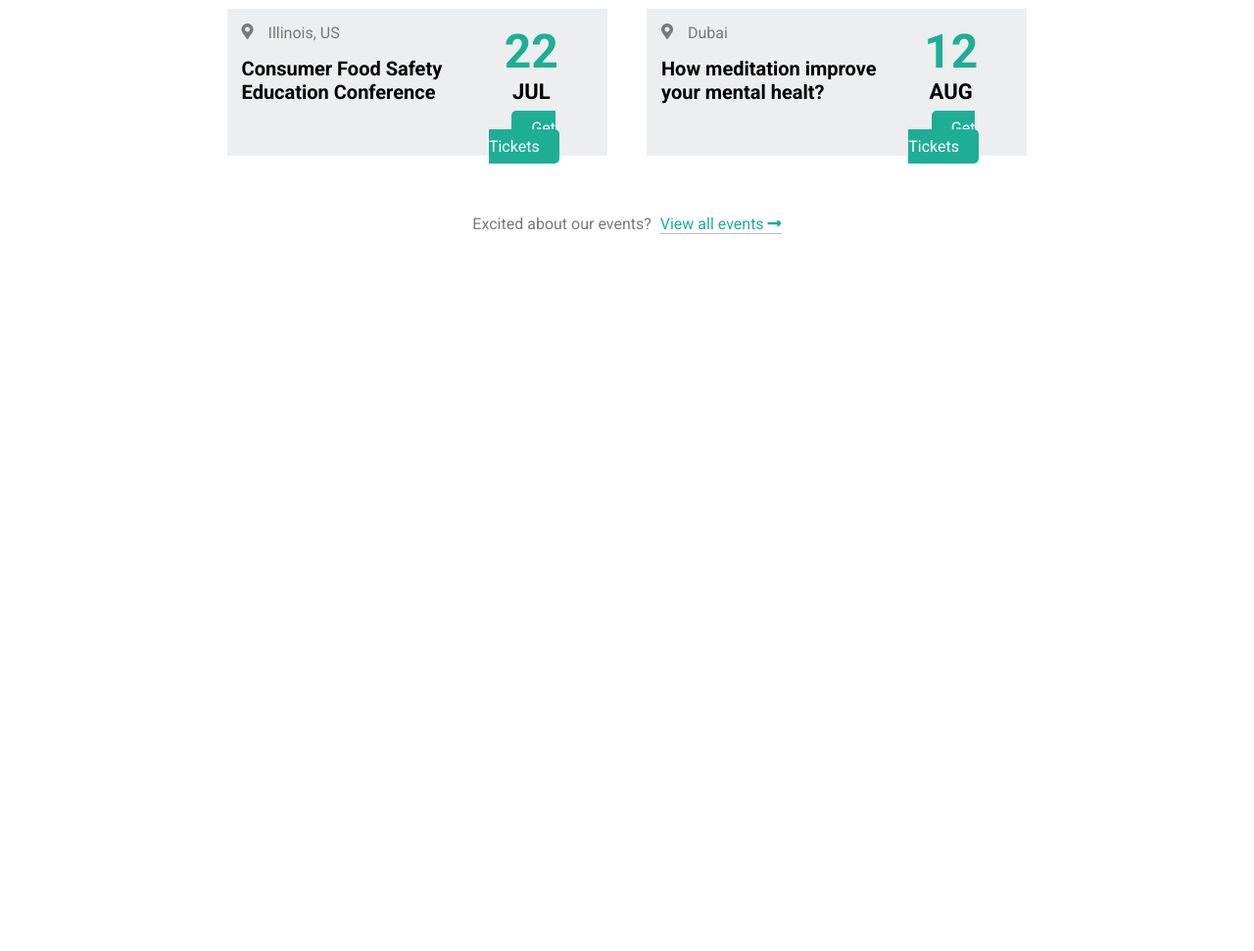
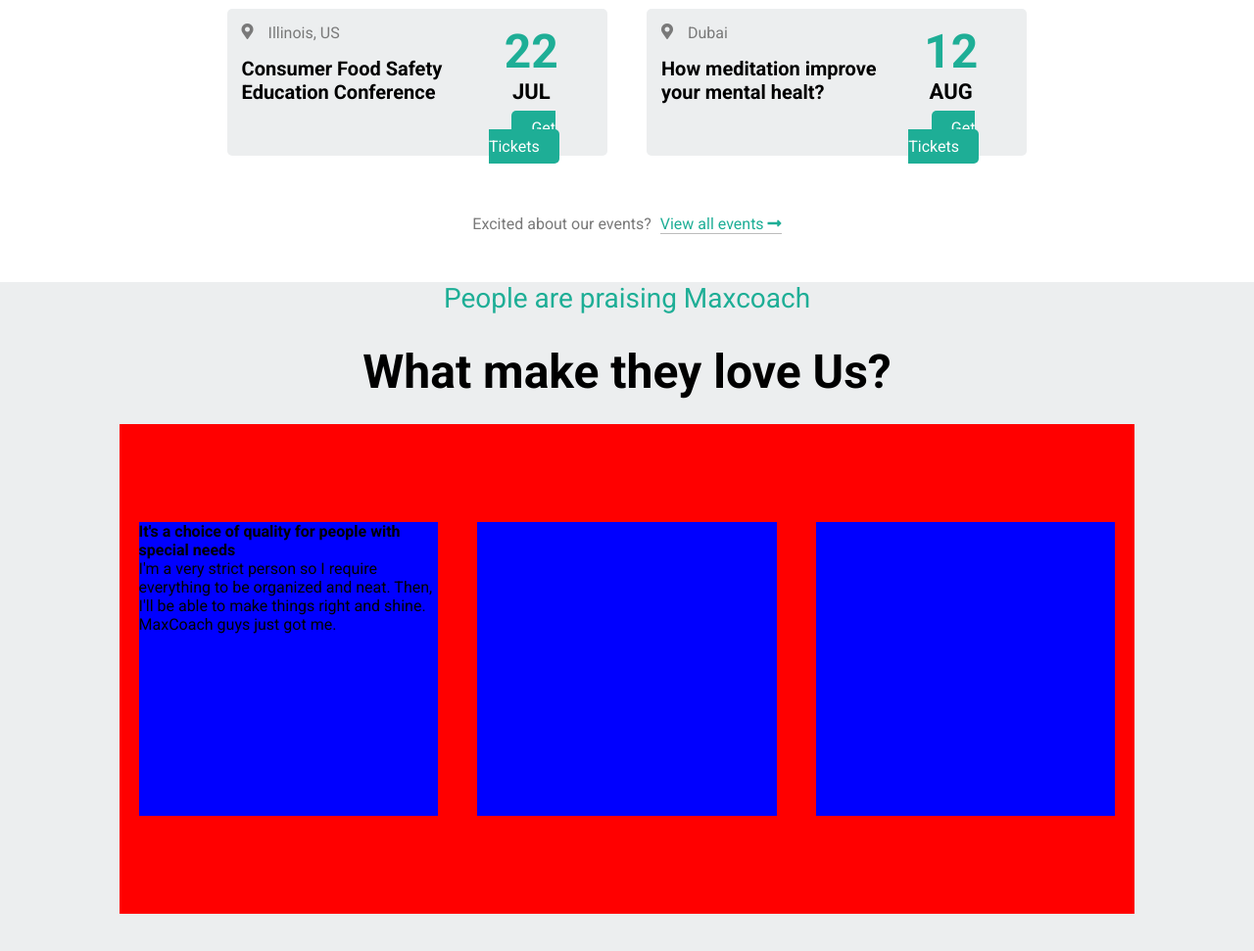
Before and after one commit to giuseppe-lana27/proj-html-vuejs, a website: page index.html in a window 1280 px wide. Shown: the part 5083-6054 px from the top of the page at 98% size. Before the commit the page ends 5371 px from the top, so only its background shows below. Drawn offline with nearby package versions, Linux system fonts and the light colour scheme.

Commit message:
inizio sesta sezione

```diff
--- a/index.html
+++ b/index.html
@@ -217,8 +217,8 @@
                 </div>
             </div>
             <!-- /quarta sezione -->
-            <!-- quinta sezione -->
             <div class="container">
+                <!-- quinta sezione -->
                 <div class="events">
                     <h3 class="section-title">Wanna transform your life?</h3>
                     <h2 class="main-section-title">Upcoming Events</h2>
@@ -365,9 +365,28 @@
                         <p>Excited about our events? <a href="#">View all events <i class="fas fa-long-arrow-alt-right"></i></a></p>
                     </div>
                 </div>
+                <!-- /quinta sezione -->
+            </div>
+            <!-- sesta sezione -->
+            <div class="maxcoach-love">
+                <div class="container">
+                    <h3 class="section-title">People are praising Maxcoach</h3>
+                    <h2 class="main-section-title">What make they love Us?</h2>
+                    <div class="review">
+                        <div class="person-review">
+                            <h4>It's a choice of quality for people with special needs</h4>
+                            <p>I'm a very strict person so I require everything to be organized and neat. Then, I'll be able to make things right and shine. MaxCoach guys just got me. </p>
+                        </div>
+                        <div class="person-review">
+                            <h4></h4>
+                        </div>
+                        <div class="person-review">
 
+                        </div>
+                    </div>
+                </div>
             </div>
-            <!-- /quinta sezione -->
+            <!-- /sesta sezione -->
         </main>
         <!-- /corpo della pagina -->
         <!-- footer -->
--- a/src/Partials/_main.scss
+++ b/src/Partials/_main.scss
@@ -264,6 +264,7 @@
                 padding: 15px;
                 background-color: $pricingColor;
                 margin: 20px 20px;
+                border-radius: 5px;
                 .left-box{
                     float: left;
                     width: 65%;
@@ -328,6 +329,7 @@
                 padding: 15px;
                 background-color: $pricingColor;
                 margin: 20px 20px;
+                border-radius: 5px;
                 .left-box{
                     float: left;
                     width: 65%;
@@ -384,8 +386,6 @@
                 }
             }
         }
-
-
     }
     .events-bottom{
         width: 35%;
@@ -403,3 +403,28 @@
     }
 
 }
+// sesta sezione
+.maxcoach-love{
+    width: 100%;
+    height: 800px;
+    background-color: $pricingColor;
+    .main-section-title{
+        text-align: center;
+        margin-top: 30px;
+        font-size: 48px;
+    }
+    .review{
+        width: 90%;
+        height: 500px;
+        margin: 25px auto;
+        background-color: red;
+        display: flex;
+        align-items: center;
+        .person-review{
+            width: calc((100% / 3) - 40px);
+            height: 300px;
+            background: blue;
+            margin: 0 20px;
+        }
+    }
+}
```
Also changed, not shown: dist/app.css.
